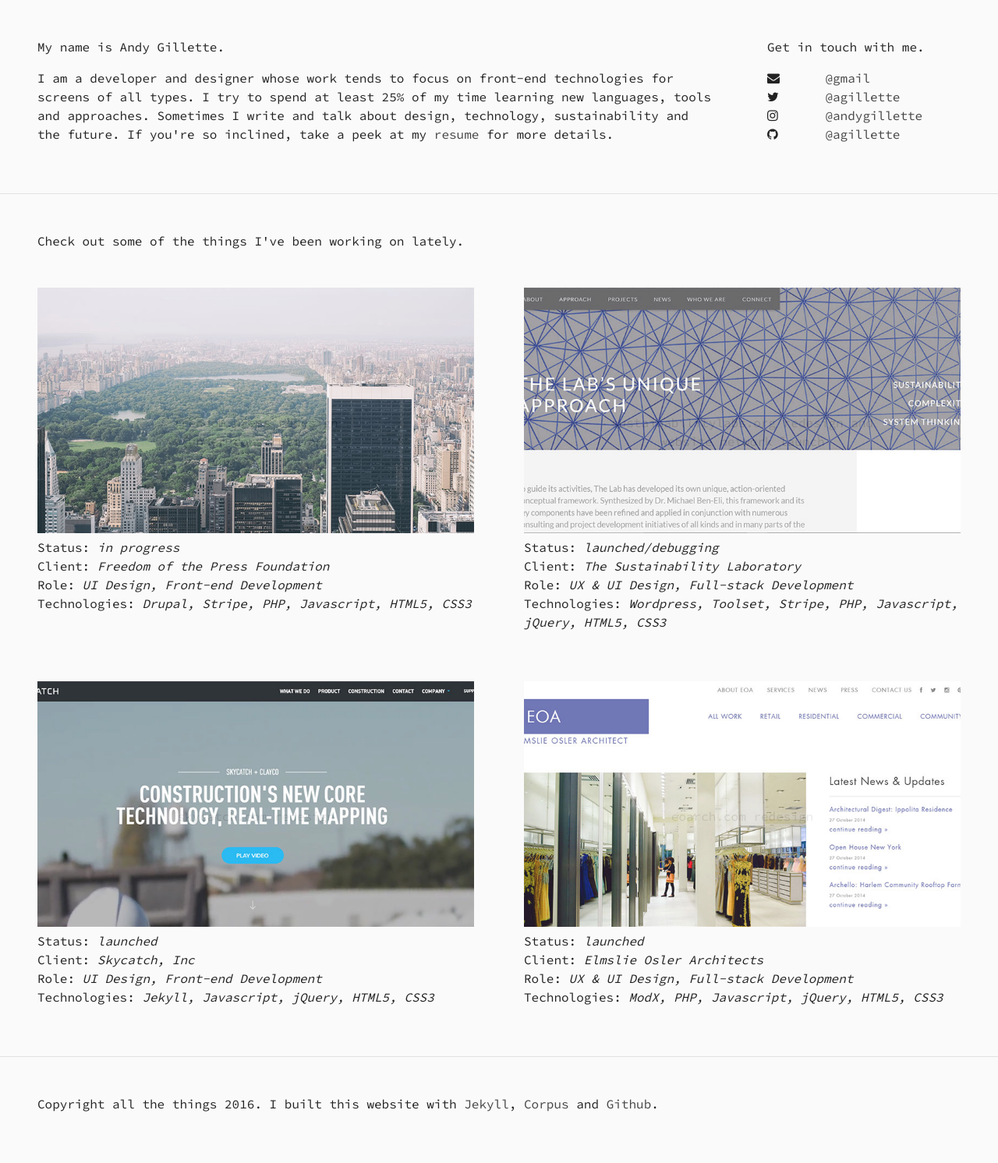
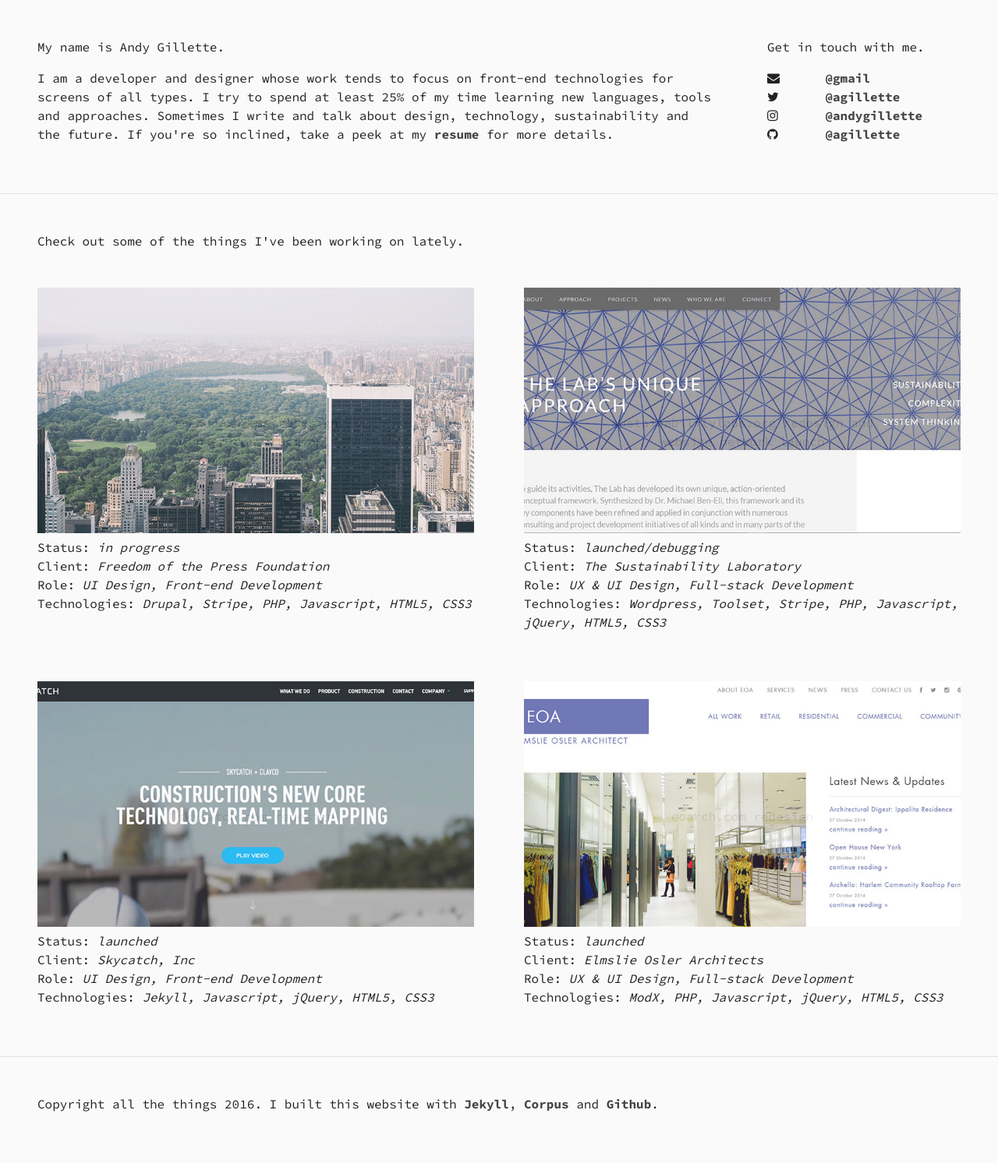
Before and after one commit to agillette/agillette.github.com, a Jekyll site: the page built from index.html, in a window 1280 px wide. Shown: the whole page at 78% size. Built offline with Jekyll 4.4.1, drawn with Linux system fonts in a browser that asks for light colours; nearby versions of some CDN libraries.

Commit message:
Link typography

```diff
--- a/_includes/head.html
+++ b/_includes/head.html
@@ -8,7 +8,7 @@
 
   <link rel="stylesheet" href="{{ "/css/main.css" | prepend: site.baseurl }}">
   <link rel="stylesheet" href="https://maxcdn.bootstrapcdn.com/font-awesome/4.5.0/css/font-awesome.min.css">
-  <link href='https://fonts.googleapis.com/css?family=Source+Code+Pro' rel='stylesheet' type='text/css'>
+  <link href='https://fonts.googleapis.com/css?family=Source+Code+Pro:400,700' rel='stylesheet' type='text/css'>
   <link rel="canonical" href="{{ page.url | replace:'index.html','' | prepend: site.baseurl | prepend: site.url }}">
   <link rel="alternate" type="application/rss+xml" title="{{ site.title }}" href="{{ "/feed.xml" | prepend: site.baseurl | prepend: site.url }}">
 </head>
--- a/_sass/_typography.scss
+++ b/_sass/_typography.scss
@@ -43,6 +43,7 @@
 a,
 .link {
   color: $darkgrey;
+  font-weight: 700;
   text-decoration: none;
   transition: color 200ms;
   cursor: pointer;
```
